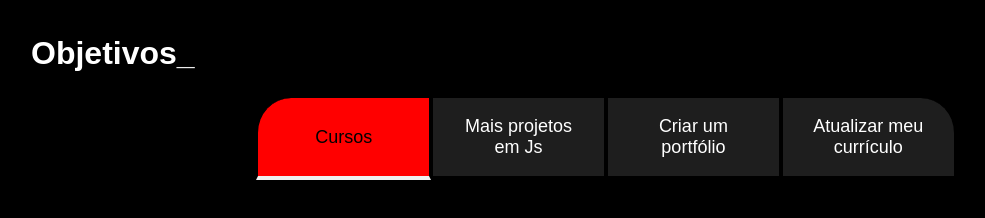
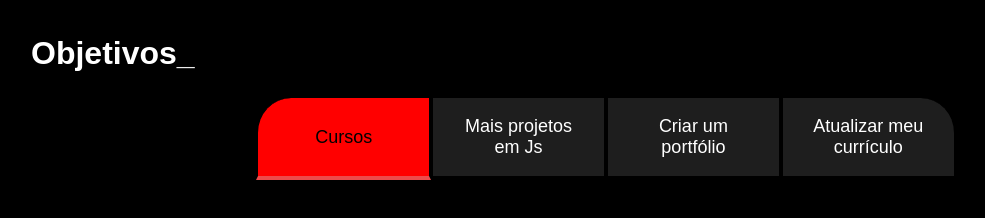
Before and after one commit to IzaiasMRS/contador-regressivo, a plain HTML site: page index.html in a window 1280 px wide. Shown: the whole page, without its empty margins (34-1019 px from the left). Drawn offline with Linux system fonts and the light colour scheme; a web font is replaced by a local one.

Commit message:
qwertyuio

```diff
--- a/index.css
+++ b/index.css
@@ -2,7 +2,7 @@
 
 :root{
     --background-topicos: #1e1e1e;
-    --barra-interativa: #f0f0f0;
+    --barra-interativa: #ec4c4c;
     --branco: #fff;
     --btn-ativo: #ff0000;
     --borda: #000000;
```
